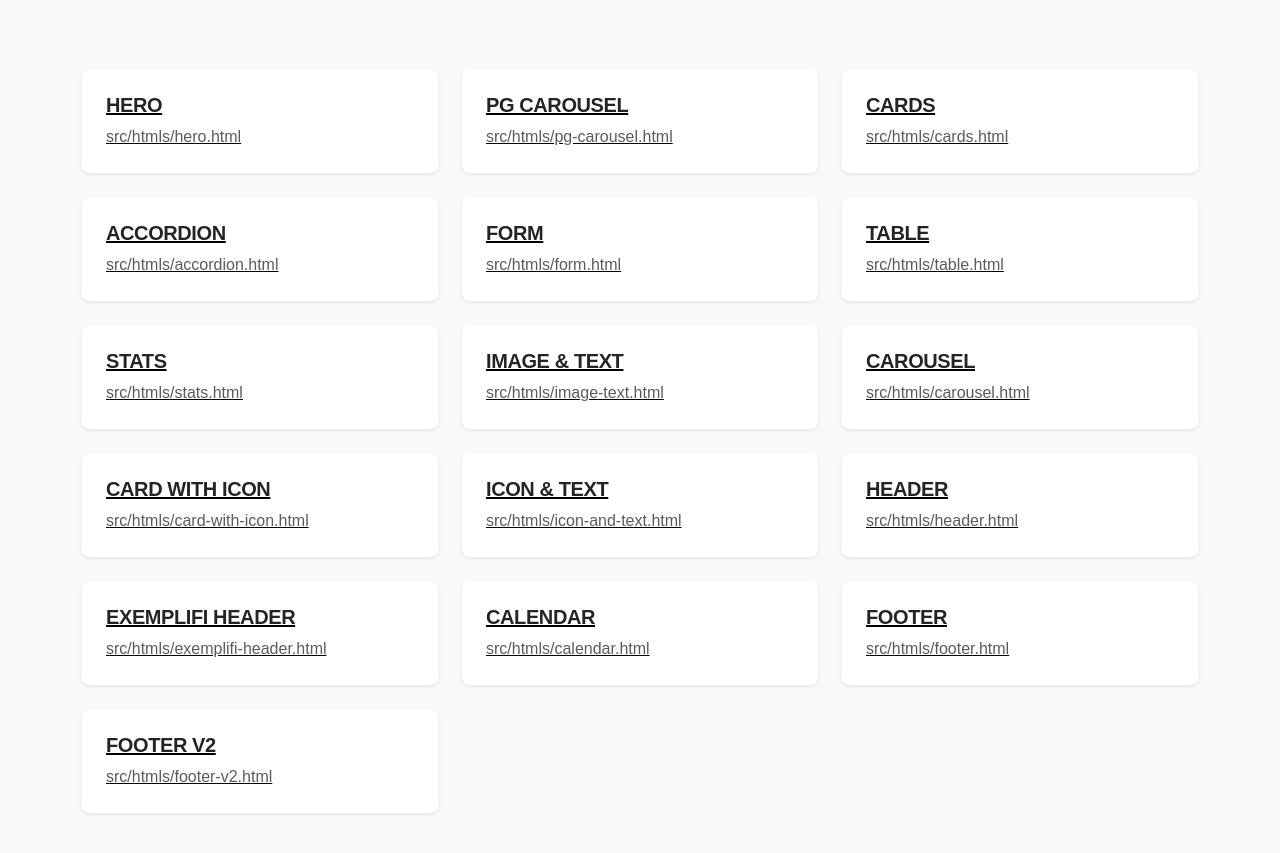
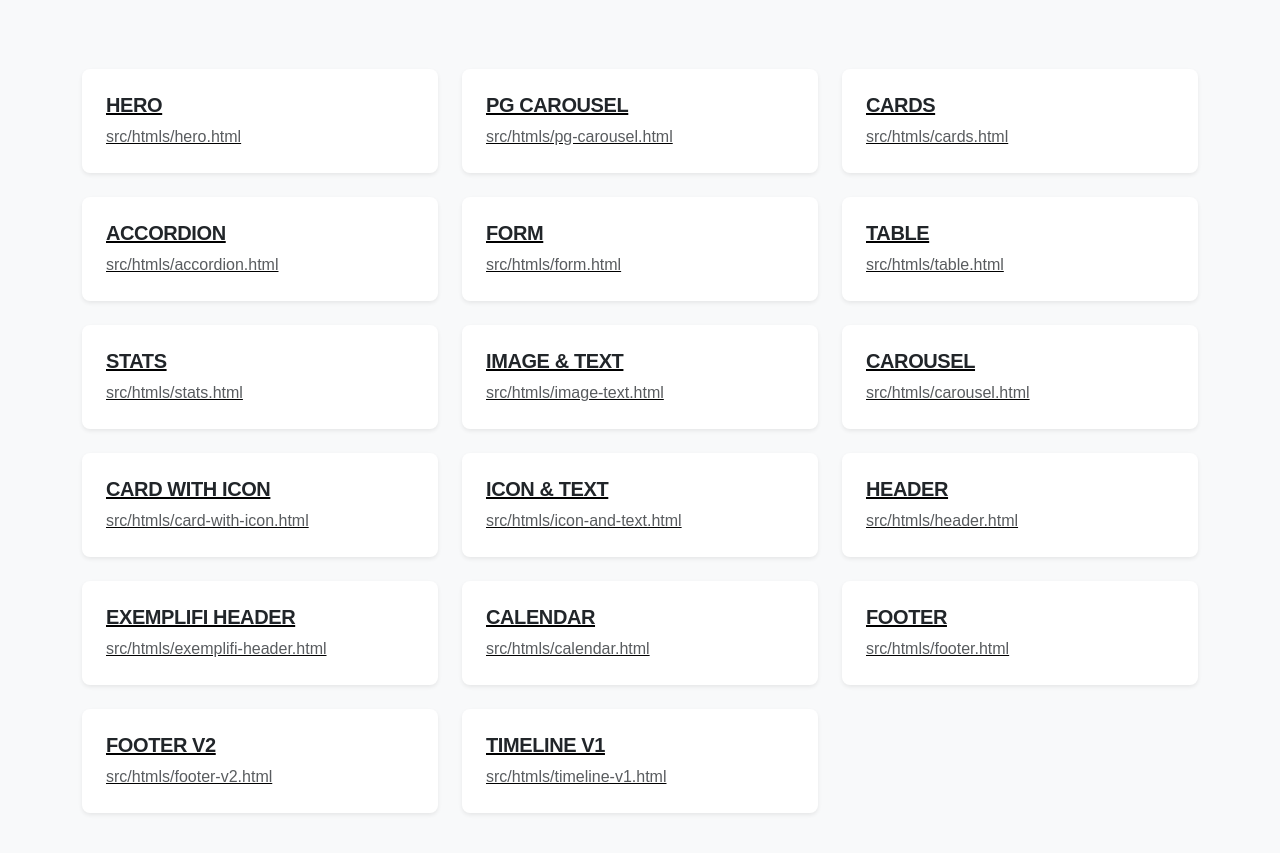
Before and after one commit to Exemplifi/Internal-UI-Components, a website built with Vite: page index.html in a window 1280 px wide. Shown: the part 125-978 px from the top of the page. Built offline with nearby package versions, Linux system fonts and the light colour scheme.

Commit message:
Timeline Component file Link Added

```diff
--- a/index.html
+++ b/index.html
@@ -206,6 +206,17 @@
             </div>
           </a>
         </li>
+        <li class="col-12 col-md-6 col-lg-4">
+          <a href="src/htmls/timeline-v1.html" target="_blank" rel="noopener noreferrer">
+            <div class="card p-4 h-100 shadow-sm border-0 rounded-3">
+              <h2 class="h5 fw-semibold mb-2">
+                Timeline V1
+                <span class="visually-hidden">(opens in a new tab)</span>
+              </h2>
+              <p class="text-muted mb-0" aria-hidden="true">src/htmls/timeline-v1.html</p>
+            </div>
+          </a>
+        </li>
       </ul>
     </section>
   </main>
```
